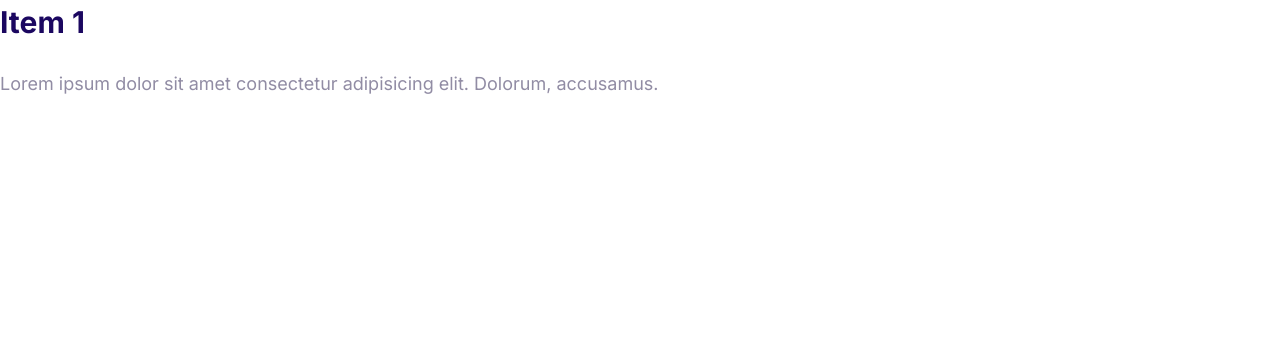
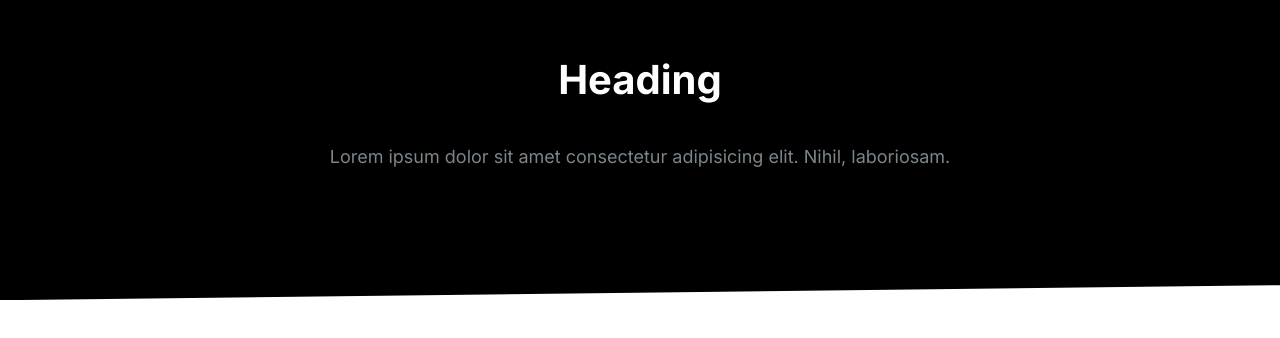
Before and after one commit to DanielGebre1/Daniel, a plain HTML site: page index.html in a window 1280 px wide. Drawn offline with Linux system fonts and the light colour scheme.

Commit message:
building block components

```diff
--- a/css/styles.css
+++ b/css/styles.css
@@ -553,3 +553,43 @@ a{
     max-height: 100%;
     opacity: 1;
   }
+
+  /* Blocks */
+
+.block {
+    --padding-vertical: 5rem;
+    padding: var(--padding-vertical) 2rem;
+  }
+
+  .block__header {
+    text-align: center;
+    margin-bottom: 4rem;
+  }
+
+  .block__heading {
+    margin-top: 0;
+  }
+
+  .block--dark {
+    background: #000;
+    color: #7b858b;
+  }
+
+  .block--dark h1, .block--dark h2, .block--dark h3 {
+    color: #fff;
+  }
+
+  .block--skewed-right {
+    padding-bottom: calc(var(--padding-vertical) + 4rem);
+    clip-path: polygon(0% 0%, 100% 0%, 100% 100%, 0% 95%);
+  }
+
+  .block--skewed-left {
+    padding-bottom: calc(var(--padding-vertical) + 4rem);
+    clip-path: polygon(0% 0%, 100% 0%, 100% 95%, 0% 100%);
+  }
+
+  .container {
+    max-width: 1140px;
+    margin: 0 auto;
+  }
--- a/index.html
+++ b/index.html
@@ -14,19 +14,14 @@
     />
   </head>
   <body>
-    <div class="collapsible collapsible--expanded">
-      <header class="collapsible__header">
-        <h2 class="collapsible__heading">Item 1</h2>
-        <svg class="icon icon--white collapsible__chevron">
-          <use xlink:href="images/sprite.svg#chevron"></use>
-        </svg>
+    <section class="block block--dark block--skewed-left">
+      <header class="block__header">
+        <h2 class="block__heading">Heading</h2>
+        <p>
+          Lorem ipsum dolor sit amet consectetur adipisicing elit. Nihil,
+          laboriosam.
+        </p>
       </header>
-      <div class="collapsible__content">
-        Lorem ipsum dolor sit amet consectetur adipisicing elit. Dolorum,
-        accusamus.
-      </div>
-    </div>
-
-    <script src="js/main.js"></script>
+    </section>
   </body>
 </html>
```
Also changed, not shown: block.html (added, +9 -0 lines).
